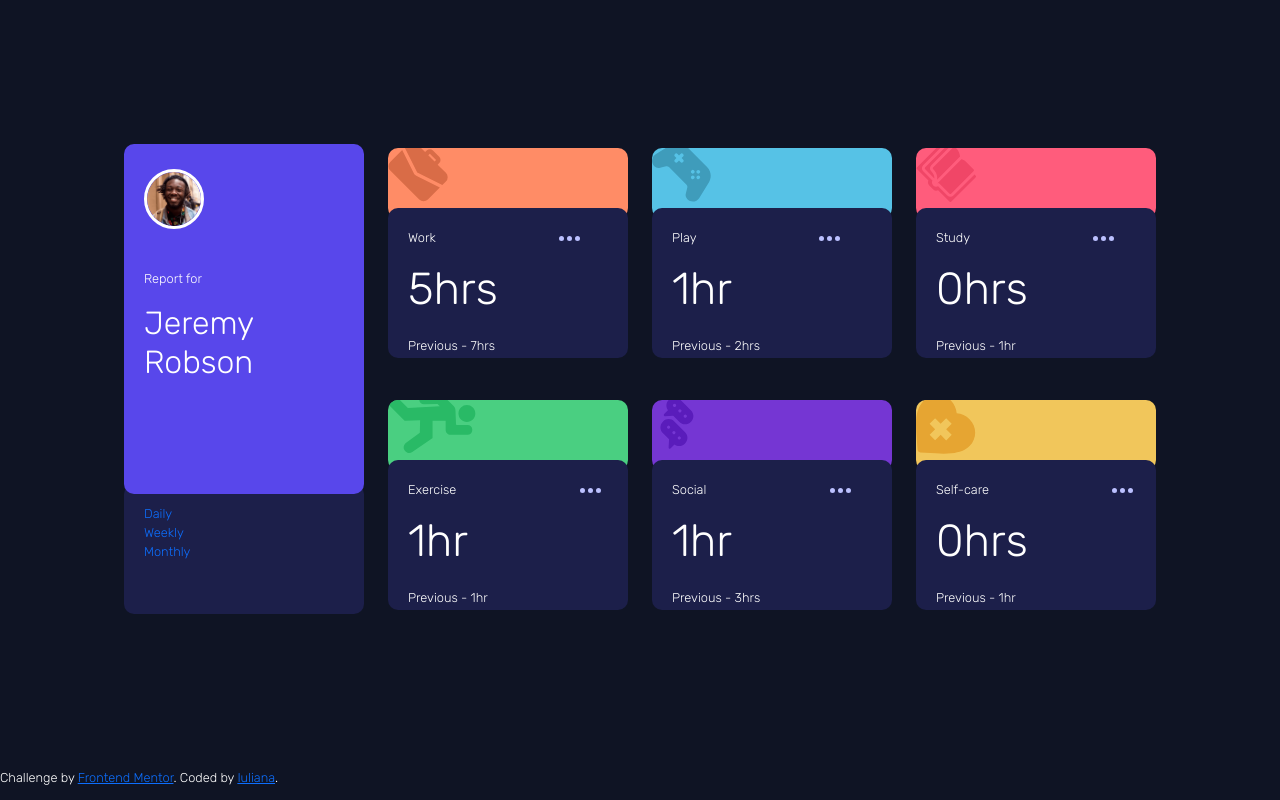
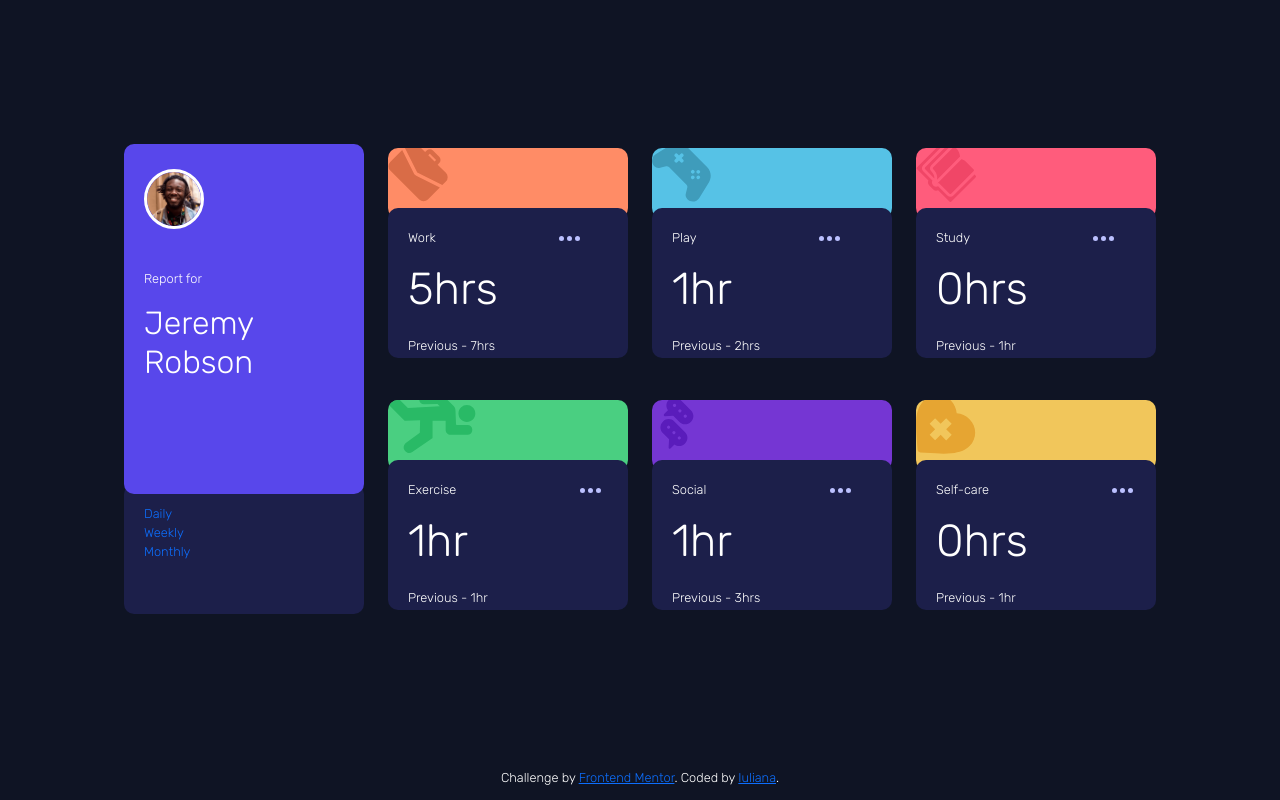
Before and after one commit to iuleek/Time-Tracking-Dashboard, a plain HTML site: page index.html in a window 1280 px wide. Drawn offline with nearby package versions, Linux system fonts and the light colour scheme.

Commit message:
Update style.css

```diff
--- a/style.css
+++ b/style.css
@@ -169,7 +169,7 @@ a:hover {
     align-items: center;
 }
 
-.footer {
+footer {
     text-align: center;
 }
 
```
